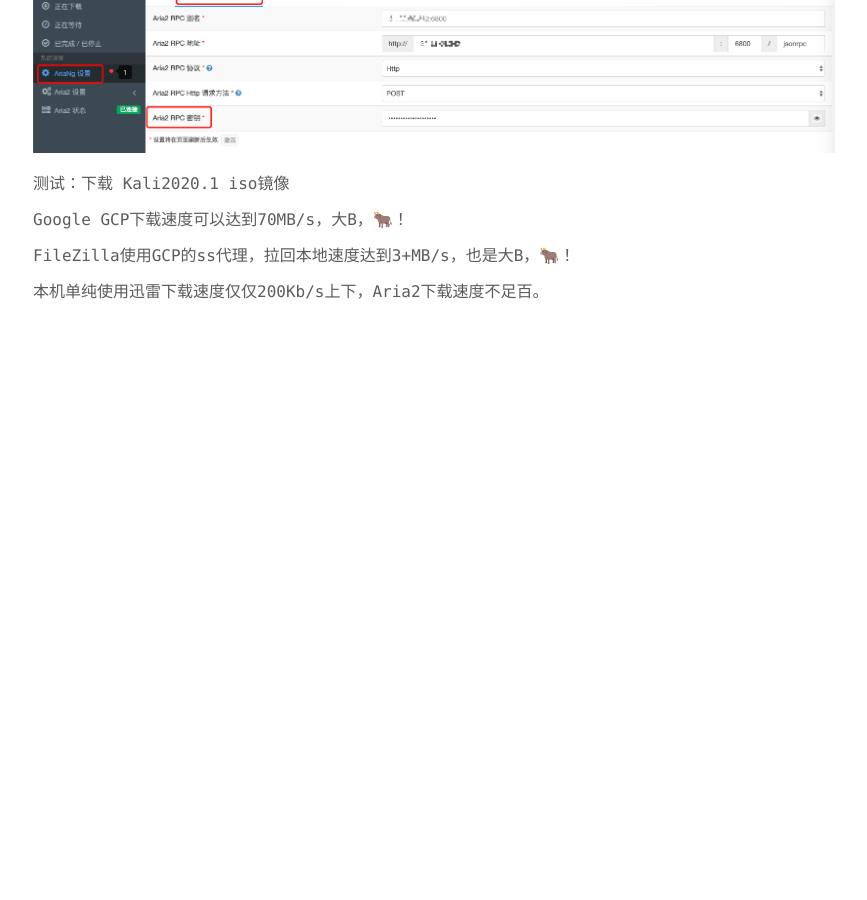
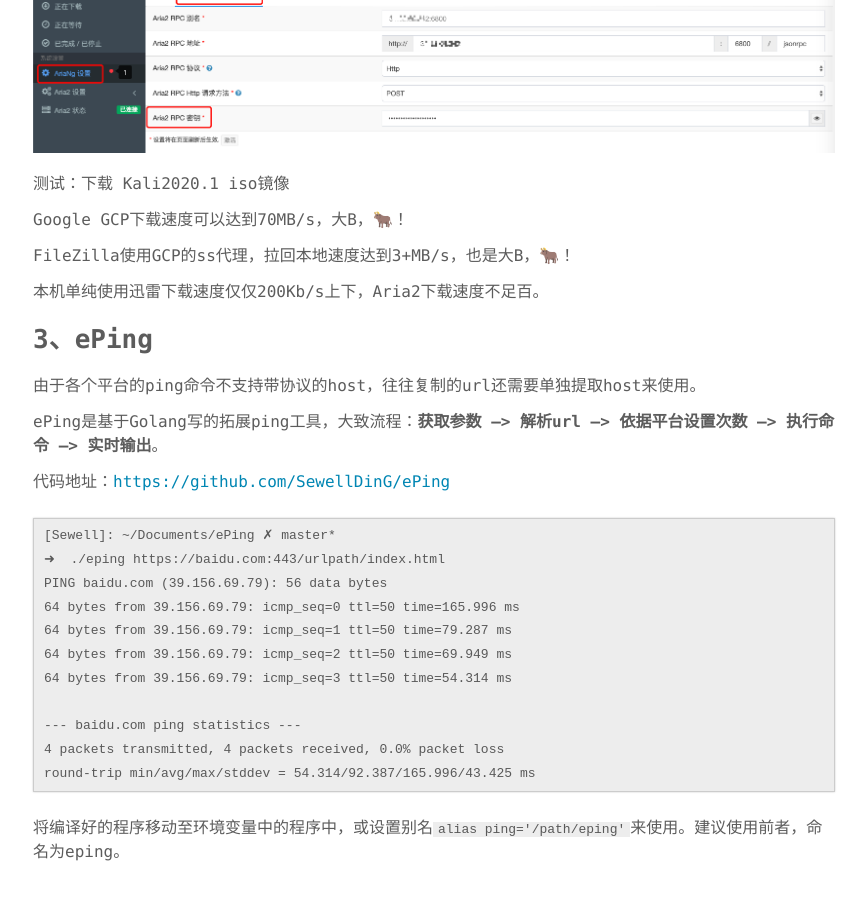
Before and after one commit to SewellDinG/sewellding.github.io, a Jekyll site: the page built from _posts/2020-01-29-逗比小工具.md, in a window 1280 px wide and 900 px high, scrolled down 2064 px. Shown: the whole window, without its empty margins (206-1073 px from the left). Built offline with Jekyll 4.4.1, drawn with Linux system fonts in a browser that asks for light colours; before the commit the page ends 2404 px from its top, so only the background shows below that.

Commit message:
Add ePing

````diff
--- a/_posts/2020-01-29-逗比小工具.md
+++ b/_posts/2020-01-29-逗比小工具.md
@@ -93,3 +93,27 @@ Google GCP下载速度可以达到70MB/s，大B，🐂！
 FileZilla使用GCP的ss代理，拉回本地速度达到3+MB/s，也是大B，🐂！
 
 本机单纯使用迅雷下载速度仅仅200Kb/s上下，Aria2下载速度不足百。
+
+## 3、ePing
+
+由于各个平台的ping命令不支持带协议的host，往往复制的url还需要单独提取host来使用。
+
+ePing是基于Golang写的拓展ping工具，大致流程：**获取参数 --> 解析url --> 依据平台设置次数 --> 执行命令 --> 实时输出**。
+
+代码地址：[https://github.com/SewellDinG/ePing](https://github.com/SewellDinG/ePing)
+
+```
+[Sewell]: ~/Documents/ePing ✗ master*
+➜  ./eping https://baidu.com:443/urlpath/index.html
+PING baidu.com (39.156.69.79): 56 data bytes
+64 bytes from 39.156.69.79: icmp_seq=0 ttl=50 time=165.996 ms
+64 bytes from 39.156.69.79: icmp_seq=1 ttl=50 time=79.287 ms
+64 bytes from 39.156.69.79: icmp_seq=2 ttl=50 time=69.949 ms
+64 bytes from 39.156.69.79: icmp_seq=3 ttl=50 time=54.314 ms
+
+--- baidu.com ping statistics ---
+4 packets transmitted, 4 packets received, 0.0% packet loss
+round-trip min/avg/max/stddev = 54.314/92.387/165.996/43.425 ms
+```
+
+将编译好的程序移动至环境变量中的程序中，或设置别名`alias ping='/path/eping'`来使用。建议使用前者，命名为eping。
````
